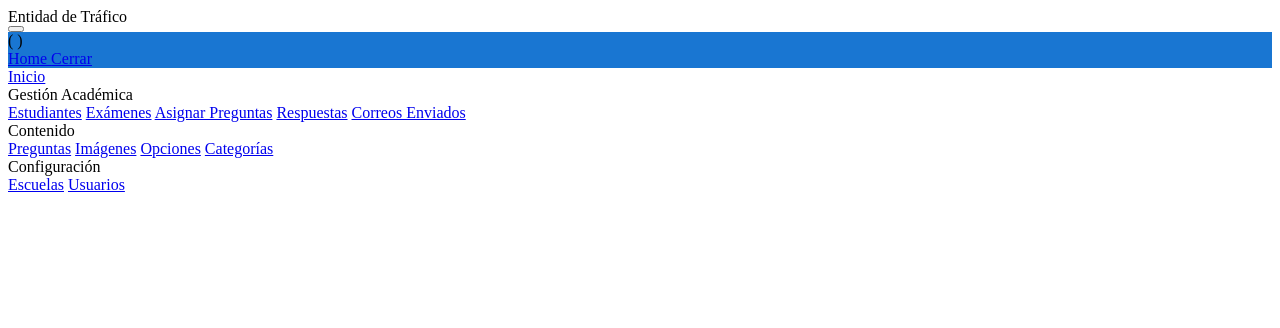
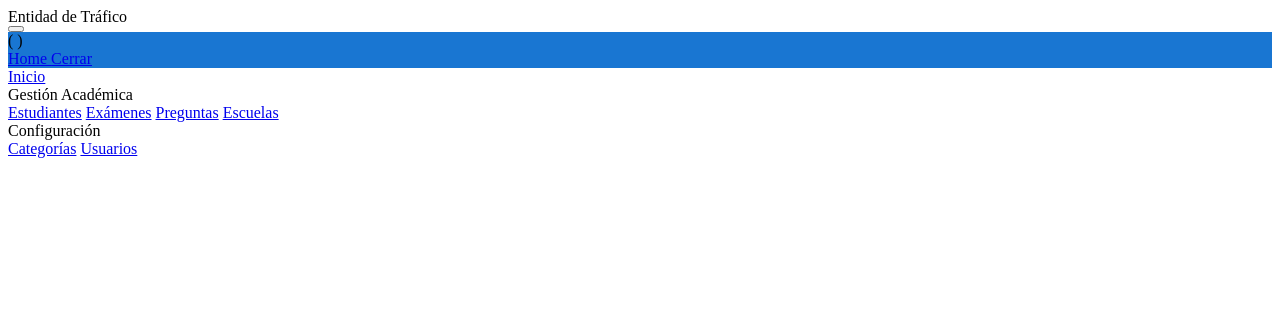
Before and after one commit to MP-PROGRAMADOR/examenes_online, a PHP site: page /includes/sidebar.php in a window 1280 px wide. Shown: the top 328 px of the page. Run offline with PHP 8.4, Linux system fonts and the light colour scheme; the template is opened without the code that fills it, so the values that code supplies are empty.

Commit message:
mandmaas

```diff
--- a/includes/sidebar.php
+++ b/includes/sidebar.php
@@ -57,18 +57,21 @@
   <div class="section-title">Gestión Académica</div>
   <a href="../admin/estudiantes.php" class="nav-link"><i class="bi bi-people"></i><span class="link-text">Estudiantes</span></a>
   <a href="../admin/examenes.php" class="nav-link"><i class="bi bi-card-list"></i><span class="link-text">Exámenes</span></a>
-  <a href="#" class="nav-link"><i class="bi bi-ui-checks"></i><span class="link-text">Asignar Preguntas</span></a>
+  <a href="../admin/preguntas.php" class="nav-link"><i class="bi bi-collection"></i><span class="link-text">Preguntas</span></a>
+  <a href="../admin/escuelas.php" class="nav-link"><i class="bi bi-bank"></i><span class="link-text">Escuelas</span></a>
+
+  <!-- <a href="#" class="nav-link"><i class="bi bi-ui-checks"></i><span class="link-text">Asignar Preguntas</span></a>
   <a href="../admin/preguntas.php" class="nav-link"><i class="bi bi-check-circle"></i><span class="link-text">Respuestas</span></a>
   <a href="#" class="nav-link"><i class="bi bi-send"></i><span class="link-text">Correos Enviados</span></a>
 
   <div class="section-title">Contenido</div>
-  <a href="../admin/preguntas.php" class="nav-link"><i class="bi bi-collection"></i><span class="link-text">Preguntas</span></a>
+
   <a href="#" class="nav-link"><i class="bi bi-card-image"></i><span class="link-text">Imágenes</span></a>
   <a href="#" class="nav-link"><i class="bi bi-list-ul"></i><span class="link-text">Opciones</span></a>
-  <a href="../admin/categorias.php" class="nav-link"><i class="bi bi-tags"></i><span class="link-text">Categorías</span></a>
+   -->
 
-  <div class="section-title">Configuración</div>
-  <a href="../admin/escuelas.php" class="nav-link"><i class="bi bi-bank"></i><span class="link-text">Escuelas</span></a>
+   <div class="section-title">Configuración</div>
+   <a href="../admin/categorias.php" class="nav-link"><i class="bi bi-tags"></i><span class="link-text">Categorías</span></a>
   <a href="../admin/usuarios.php" class="nav-link"><i class="bi bi-person-gear"></i><span
       class="link-text">Usuarios</span></a>
  <!--  <a href="#" class="nav-link"><i class="bi bi-shield-lock"></i><span class="link-text">Roles</span></a> -->
```
